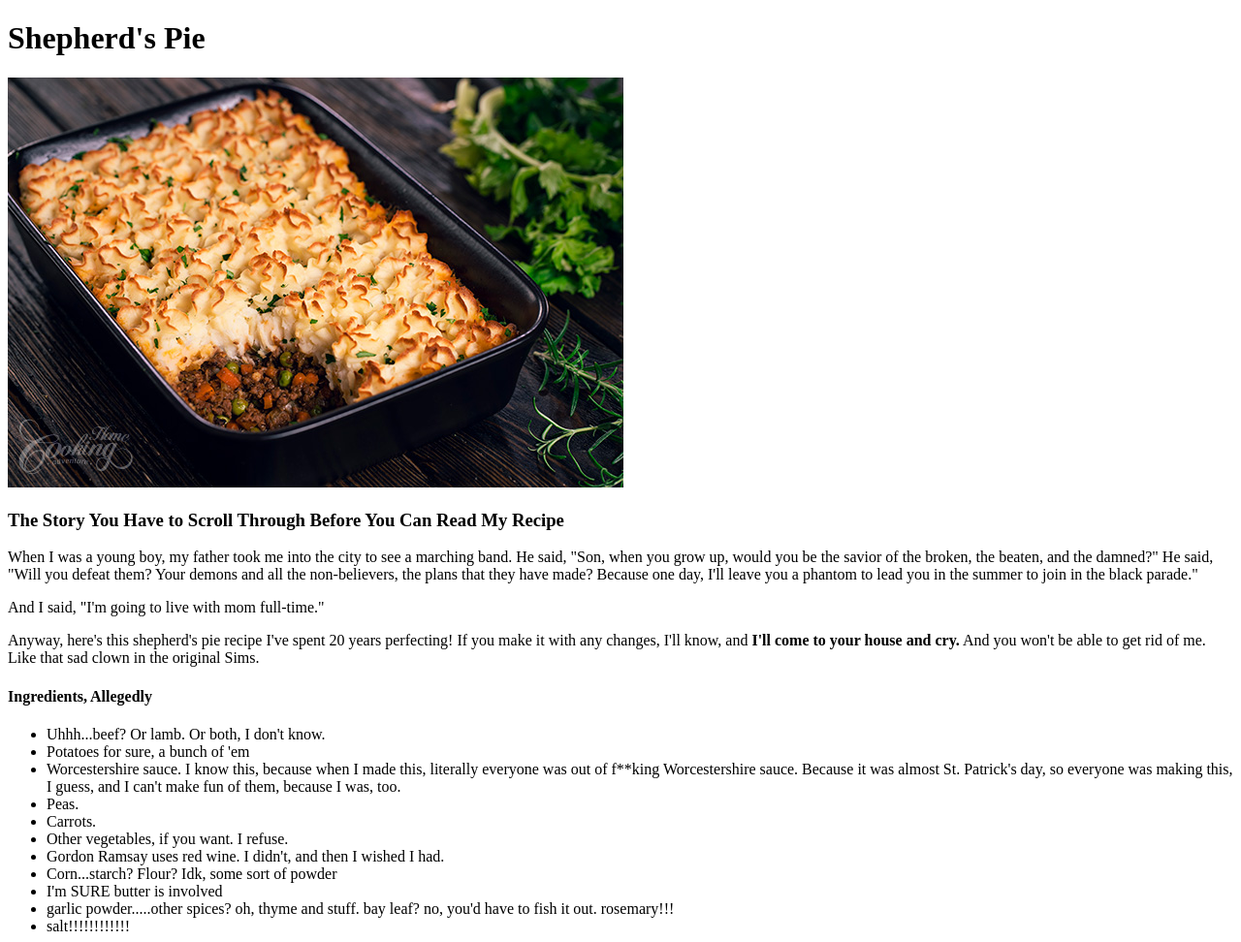
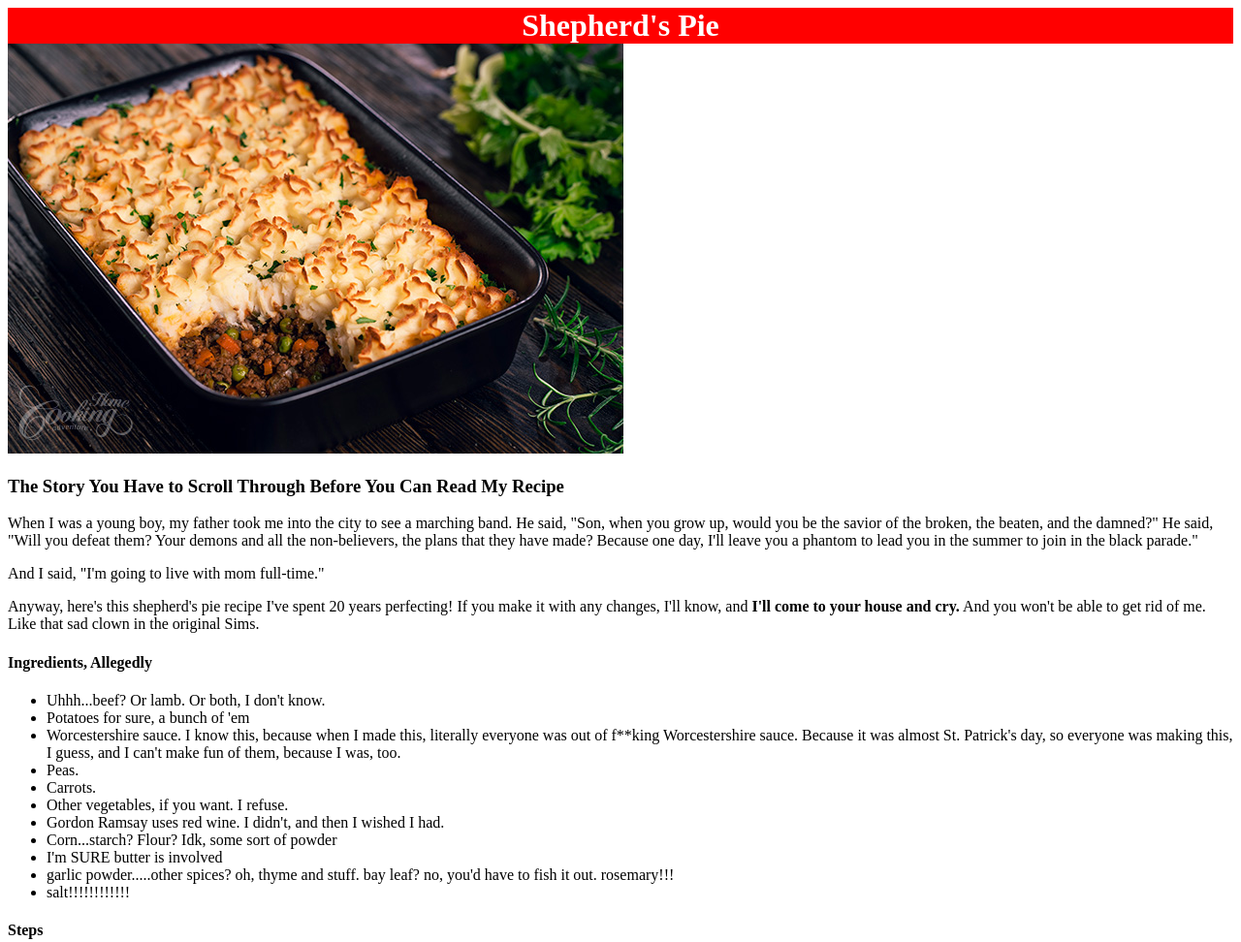
Before and after one commit to b0mbini/odin-recipes, a plain HTML site: page recipes/shepherdspie.html in a window 1280 px wide. Shown: the top 972 px of the page at 97% size. Drawn offline with Linux system fonts and the light colour scheme.

Commit message:
recipes/shepherdspie.html

```diff
--- a/recipes/shepherdspie.html
+++ b/recipes/shepherdspie.html
@@ -7,7 +7,7 @@
     </head>
 
     <body>
-        <h1>Shepherd's Pie</h1>
+        <div>Shepherd's Pie</div>
         <img src="img/shepherdspieimage.jpg" alt="fresh shepherd's pie">
 
         <!--you ever danced with the devil in the pale moonlight?-->
```
